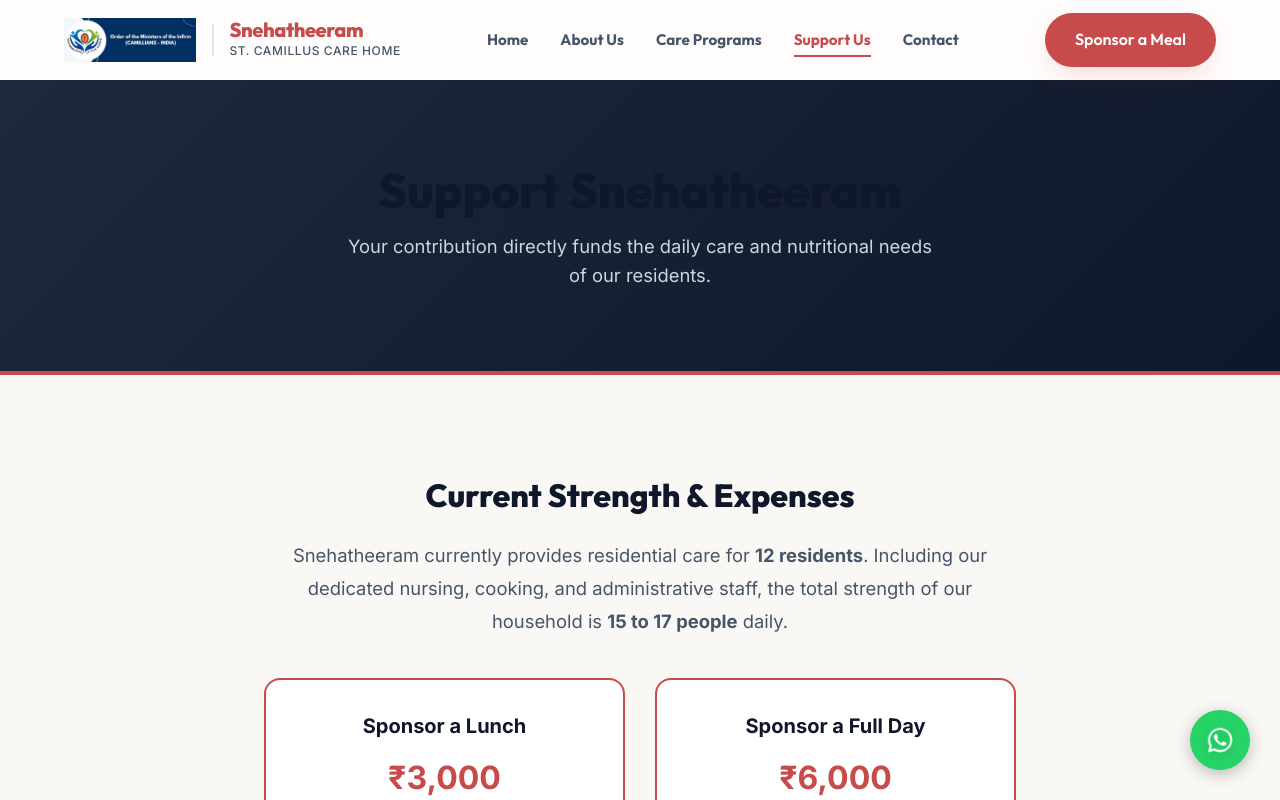
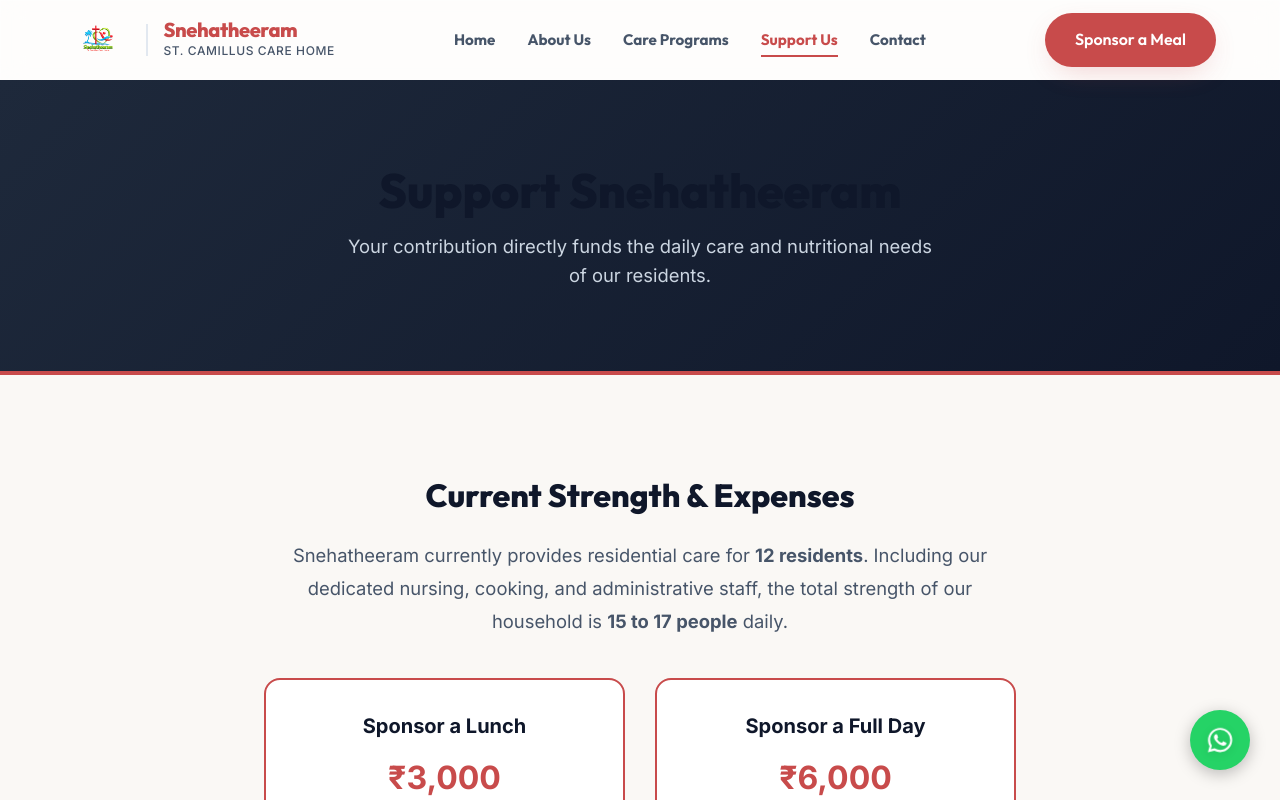
Before and after one commit to alangeorge2405/snehatheeram, a Next.js app: page /donate in a window 1280 px wide. Built offline with nearby package versions, Linux system fonts and the light colour scheme.

Commit message:
Replace Camillian Order logos with the custom Snehatheeram St. Camillus Care Home logo, and apply minor wording improvements on Support page

```diff
--- a/src/app/donate/page.tsx
+++ b/src/app/donate/page.tsx
@@ -49,7 +49,7 @@
       {/* Alternative Ways to Support Us */}
       <section className="section" style={{ paddingTop: "0px", paddingBottom: "40px" }}>
         <div className="container" style={{ maxWidth: "800px", textAlign: "center" }}>
-          <h2 className={styles.sectionTitle} style={{ fontSize: "1.75rem", marginBottom: "30px" }}>Alternative Ways to Support Us</h2>
+          <h2 className={styles.sectionTitle} style={{ fontSize: "1.75rem", marginBottom: "30px" }}>Ways to Support Us</h2>
 
           <div className={styles.optionsGrid}>
             <div className={styles.optionCard} style={{ cursor: "default", padding: "30px", display: "flex", flexDirection: "column", alignItems: "center", gap: "10px" }}>
@@ -85,7 +85,7 @@
             <div style={{ fontSize: "2.5rem", marginBottom: "15px" }}>🤝</div>
             <h3 style={{ fontSize: "1.4rem", fontWeight: "800", marginBottom: "15px", color: "var(--primary-color)" }}>Connect With Us</h3>
             <p style={{ fontSize: "1.1rem", lineHeight: "1.7", color: "var(--text-secondary)", maxWidth: "600px", margin: "0 auto 20px auto" }}>
-              For any volunteering service or any helping program or visit you can directly connect with snehatheeram care home.
+              For volunteering services, support programs, or care visits, please feel free to connect directly with Snehatheeram Care Home
             </p>
             <div style={{ display: "flex", gap: "15px", justifyContent: "center", flexWrap: "wrap" }}>
               <Link href="/contact" className="btn btn-primary">
--- a/src/app/page.tsx
+++ b/src/app/page.tsx
@@ -32,9 +32,9 @@
         <div className={`${styles.missionContent} container`}>
           <div className={styles.crestIcon}>
             <Image
-              src="/images/camillus_crest.jpg"
-              alt="Camillian Cross Crest"
-              width={60}
+              src="/images/snehatheeram_logo.png"
+              alt="Snehatheeram Logo"
+              width={90}
               height={60}
             />
           </div>
--- a/src/components/Footer.tsx
+++ b/src/components/Footer.tsx
@@ -13,9 +13,9 @@
           <div className={styles.infoCol}>
             <div className={styles.logoRow}>
               <Image
-                src="/images/camillus_crest.jpg"
-                alt="Camillian Crest"
-                width={36}
+                src="/images/snehatheeram_logo.png"
+                alt="Snehatheeram Logo"
+                width={54}
                 height={36}
                 className={styles.footerLogo}
               />
--- a/src/components/Header.tsx
+++ b/src/components/Header.tsx
@@ -38,10 +38,10 @@
       <div className={`${styles.container} container`}>
         <Link href="/" className={styles.logoContainer} onClick={() => setIsOpen(false)}>
           <Image
-            src="/images/camillus_logo.jpg"
-            alt="St. Camillus Logo"
-            width={160}
-            height={50}
+            src="/images/snehatheeram_logo.png"
+            alt="Snehatheeram Logo"
+            width={66}
+            height={44}
             className={styles.logoImage}
             priority
           />
```
Also changed, not shown: public/images/snehatheeram_logo.png (added).
